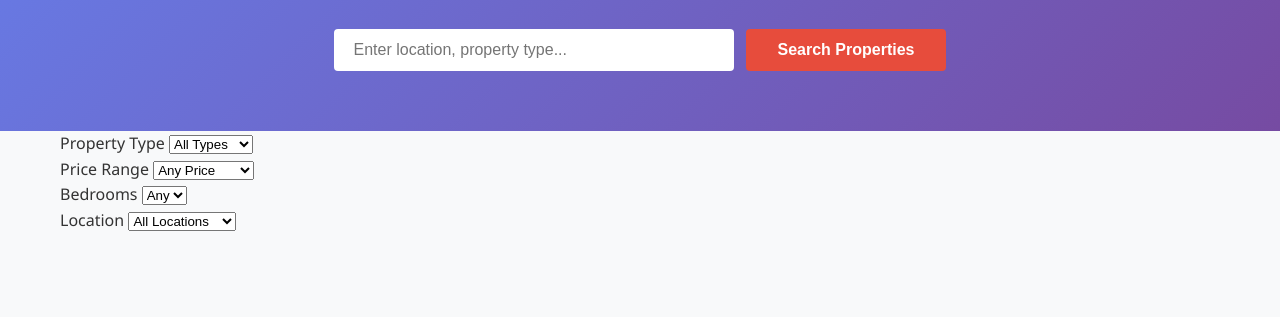
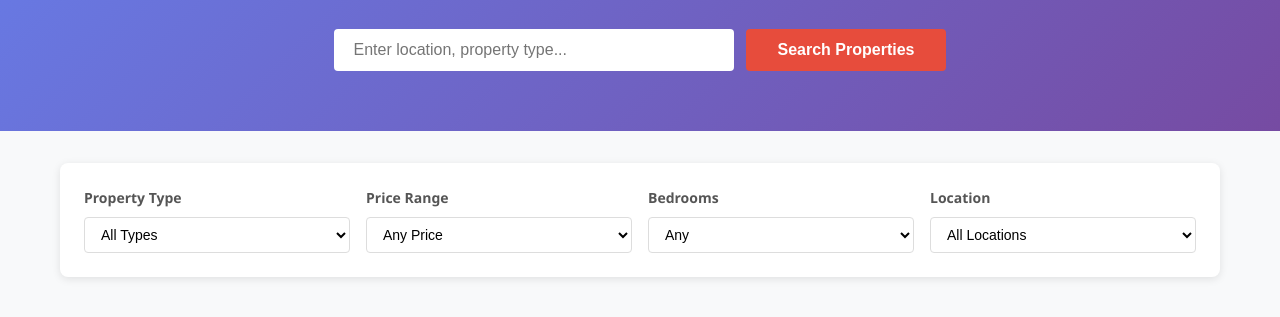
Before and after one commit to LogicLoop0803/Real-estate-listing-Catalog, a plain HTML site: page index.html in a window 1280 px wide. Shown: the part 263-580 px from the top of the page. Drawn offline with Linux system fonts and the light colour scheme.

Commit message:
Added CSS for filter section

```diff
--- a/style.css
+++ b/style.css
@@ -114,3 +114,39 @@
     .btn-primary:hover {
       background-color: #c0392b;
     }
+    .filters {
+      background-color: white;
+      padding: 24px;
+      margin: 32px 0;
+      border-radius: 8px;
+      box-shadow: 0 2px 8px rgba(0, 0, 0, 0.1);
+    }
+
+    .filters-content {
+      display: flex;
+      gap: 16px;
+      flex-wrap: wrap;
+      align-items: center;
+    }
+
+    .filter-group {
+      display: flex;
+      flex-direction: column;
+      gap: 8px;
+      flex: 1;
+      min-width: 150px;
+    }
+
+    .filter-label {
+      font-weight: 600;
+      font-size: 14px;
+      color: #555;
+    }
+
+    .filter-select {
+      padding: 8px 12px;
+      border: 1px solid #ddd;
+      border-radius: 4px;
+      font-size: 14px;
+      background-color: white;
+    }
```
